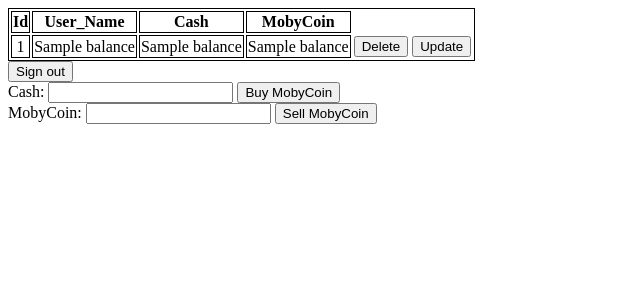
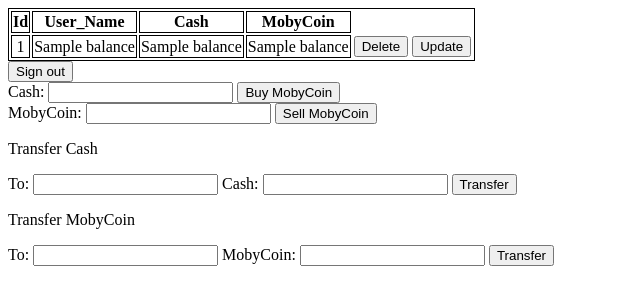
Before and after one commit to itucsdb1925/itucsdb1925, a Flask app: page /signedin in a window 1280 px wide. Shown: the top 305 px of the page, without its empty margins (0-640 px from the left). Run offline with Flask 2, Linux system fonts and the light colour scheme; a user stored in the database is signed in; a database or web service that is not in the repository returns one stand-in record (values such as "Sample title"); parts of the project's set-up code (start-up, migrations or seed data) failed here and were passed over; some libraries are stand-ins or nearby versions.

Commit message:
Transfering money and mobycoin between users

```diff
--- a/database.py
+++ b/database.py
@@ -85,3 +85,17 @@
     balance.mobyCoin -= mobycoin
     balance.cash += added_cash
     self.update_balance(balance)
+  def transfer_between_users_cash(self,balance_src,balance_dst,cash):
+    if(cash>balance_src.cash):
+      return False
+    balance_src.cash -= cash
+    balance_dst.cash += cash
+    self.update_balance(balance_src)
+    self.update_balance(balance_dst)
+  def transfer_between_users_mobycoin(self,balance_src,balance_dst,mobycoin):
+    if(mobycoin>balance_src.mobyCoin):
+      return False
+    balance_src.mobyCoin -= mobycoin
+    balance_dst.mobyCoin += mobycoin
+    self.update_balance(balance_src)
+    self.update_balance(balance_dst)
--- a/templates/index.html
+++ b/templates/index.html
@@ -44,12 +44,24 @@
       <input type="submit" value="Add">
     </form>-->
     <form action="/signedin" method="post">
-      Cash: <input type="text" name="Cash" required>
+      Cash: <input type="text" name="CashtoMobyCoin" required>
       <input type="submit" value="Buy MobyCoin">
     </form>
     <form action="/signedin" method="post">
-      MobyCoin: <input type="text" name="MobyCoin" required>
+      MobyCoin: <input type="text" name="MobyCointoCash" required>
       <input type="submit" value="Sell MobyCoin">
+    </form>
+    <p>Transfer Cash</p>
+    <form action="/signedin" method="post">
+      To: <input type="text" name="TransferNameCash" required>
+      Cash: <input type="text" name="TransferAmountCash" required>
+      <input type="submit" value="Transfer">
+    </form>
+    <p>Transfer MobyCoin</p>
+    <form action="/signedin" method="post">
+      To: <input type="text" name="TransferNameMobyCoin" required>
+      MobyCoin: <input type="text" name="TransferAmountMobyCoin" required>
+      <input type="submit" value="Transfer">
     </form>
   </body>
 </html>
--- a/user.py
+++ b/user.py
@@ -22,6 +22,6 @@
     return self.active
 def get_user(user_id):
   database=Database(dsn)
-  password = database.get_hashed_password(user_id)[0]
+  password = database.get_hashed_password(user_id)[0] if database.get_hashed_password(user_id) else None
   user = User(user_id, password) if password else None
   return user
--- a/views.py
+++ b/views.py
@@ -46,7 +46,7 @@
     database.add_user(user)
     balance=Balance(0,username)
     database.add_balance(balance)
-    next_page = request.args.get("next", url_for("sign_in"))
+    next_page = request.args.get("next", url_for("home_page"))
     return redirect(next_page)
   return render_template("signup.html")
 
@@ -73,23 +73,53 @@
 def home_page():
   user_id = current_user.get_id()
   user = get_user(user_id)
-  cash = request.form.get("Cash")
-  mobycoin = request.form.get("MobyCoin")
+  cash_to_mobyCoin = request.form.get("CashtoMobyCoin")
+  mobyCoin_to_cash = request.form.get("MobyCointoCash")
+
+
+  transfer_name_cash = request.form.get("TransferNameCash")
+  transfer_amount_cash = request.form.get("TransferAmountCash")
+
+
+
+
+
+
+  transfer_name_mobyCoin = request.form.get("TransferNameMobyCoin")
+  transfer_amount_mobyCoin = request.form.get("TransferAmountMobyCoin")
+
+
+
   #given_name = request.form.get("Name")
   delete_id = request.form.get("id_to_delete")
   update_id = request.form.get("id_to_update")
   database=Database(dsn)
   database.create_balance()
-  if(cash):
-    cash=float(cash)
+  if(cash_to_mobyCoin):
+    cash_to_mobyCoin=float(cash_to_mobyCoin)
     if(user):
       balance=database.get_balance(user_id)
-      database.buy_mobycoin(balance,cash)
-  if(mobycoin):
-    mobycoin=float(mobycoin)
+      database.buy_mobycoin(balance,cash_to_mobyCoin)
+  if(mobyCoin_to_cash):
+    mobyCoin_to_cash=float(mobyCoin_to_cash)
     if(user):
       balance=database.get_balance(user_id)
-      database.sell_mobycoin(balance,mobycoin)
+      database.sell_mobycoin(balance,mobyCoin_to_cash)
+
+  if(transfer_name_cash):
+    transfer_amount_cash=float(transfer_amount_cash)
+    if(user):
+      balance_src=database.get_balance(user_id)
+      balance_dst=database.get_balance(transfer_name_cash)
+      database.transfer_between_users_cash(balance_src,balance_dst,transfer_amount_cash)
+
+  if(transfer_name_mobyCoin):
+    transfer_amount_mobyCoin=float(transfer_amount_mobyCoin)
+    if(user):
+      balance_src=database.get_balance(user_id)
+      balance_dst=database.get_balance(transfer_name_mobyCoin)
+      database.transfer_between_users_mobycoin(balance_src,balance_dst,transfer_amount_mobyCoin)
+
   if(delete_id):
     database.delete_balance(delete_id)
   """if(update_id):
@@ -113,4 +143,4 @@
   connection.commit()
   cursor.close()
   connection.close()
-  return render_template("index.html",balance=balance_list,num=(cash,mobycoin))
+  return render_template("index.html",balance=balance_list)
```
